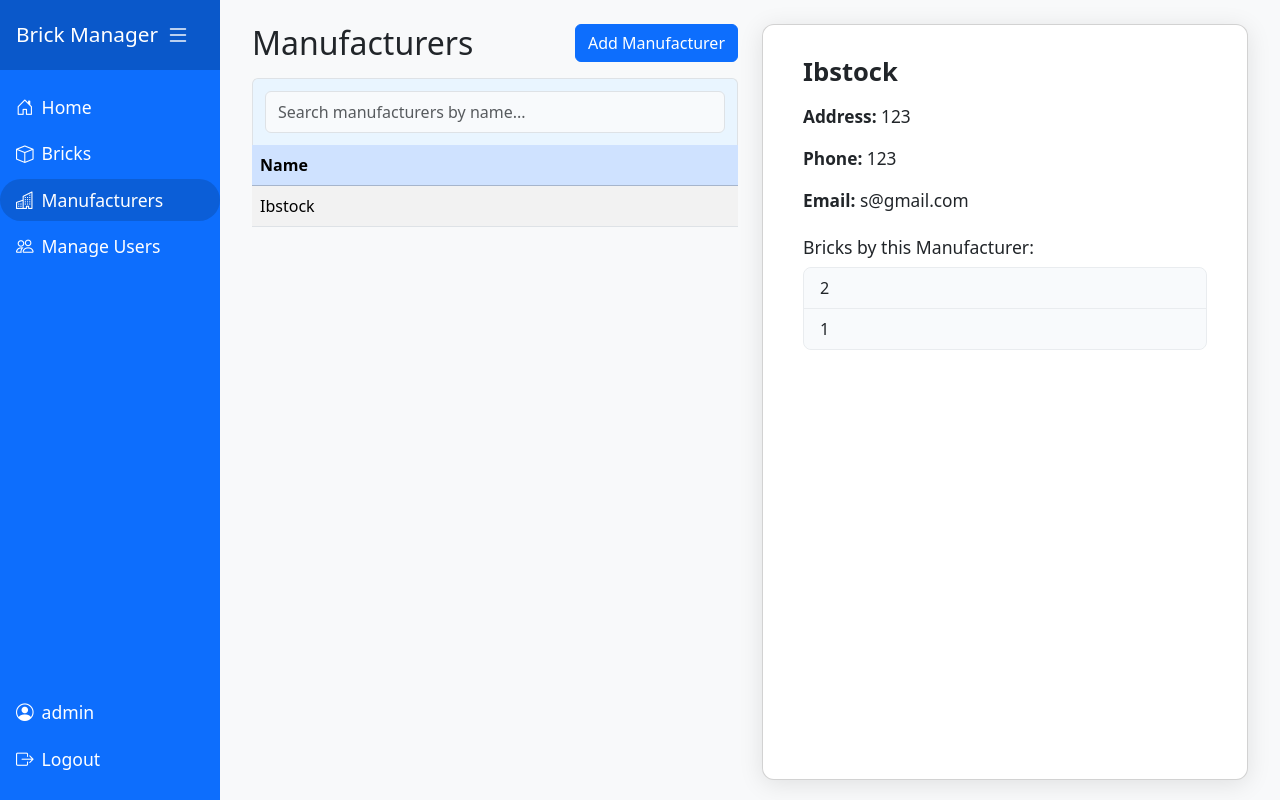
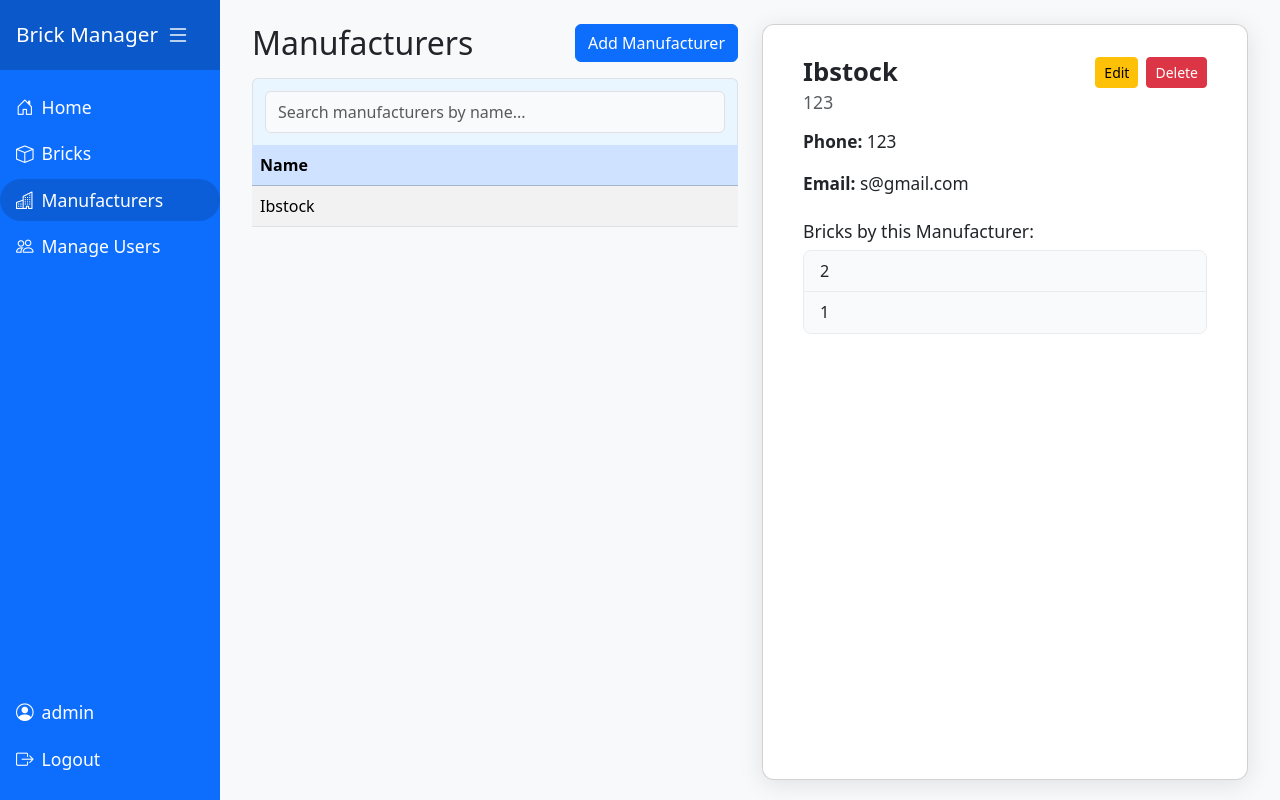
Before and after one commit to MUsmanaSaeed/software-engineering-and-and-agile, a Flask app: page /manufacturers/1 in a window 1280 px wide. Run offline with Flask 3, Linux system fonts and the light colour scheme; a user stored in the database is signed in.

Commit message:
Enhance manufacturers management: improve layout and styling of manufacturer detail panel, add back button, and update search box structure

```diff
--- a/templates/manufacturers.html
+++ b/templates/manufacturers.html
@@ -14,6 +14,9 @@
                 <input type="text" id="manufacturer-search-box" class="form-control table-search-box" placeholder="Search manufacturers by name...">
             </div>
             <table class="table table-striped table-hover align-middle" id="manufacturers-table">
+                <colgroup>
+                    <col style="width: 100%">
+                </colgroup>
                 <thead class="table-primary">
                     <tr>
                         <th>Name</th>
@@ -29,7 +32,7 @@
             </table>
         </div>
     </div>
-    <div class="col-lg-8 col-12 d-flex flex-column" id="manufacturer-detail-col" style="height: 100%;">
+    <div class="col-lg-8 col-12 d-flex flex-column" style="height: 100%;">
         <!-- Placeholder shown when no manufacturer is selected -->
         <div id="manufacturer-placeholder-panel" class="card flex-grow-1 h-100">
             <div class="card-body d-flex flex-column h-100 align-items-center justify-content-center text-muted">
@@ -45,18 +48,19 @@
                 <div class="d-flex justify-content-between align-items-center mb-2">
                     <h4 class="card-title mb-0" id="detail-m-name"></h4>
                     {% if session.get('userId') %}
-                    <div id="detail-m-actions" class="ms-2" style="display:none;">
+                    <div id="detail-m-actions">
                         <a href="#" id="edit-m-link" class="btn btn-warning btn-sm">Edit</a>
                         <a href="#" id="delete-m-link" class="btn btn-danger btn-sm">Delete</a>
                     </div>
                     {% endif %}
                 </div>
-                <ul class="list-group list-group-flush mb-3">
-                    <li class="list-group-item"><strong>Address:</strong> <span id="detail-m-address"></span></li>
+                <h6 class="card-subtitle mb-2 text-muted" id="detail-m-address"></h6>
+                <button id="back-to-manufacturer-btn" class="btn btn-secondary btn-sm mb-3" style="display:none; width: fit-content;">Back to Manufacturer</button>
+                <ul class="list-group list-group-flush mb-0">
                     <li class="list-group-item"><strong>Phone:</strong> <span id="detail-m-phone"></span></li>
                     <li class="list-group-item"><strong>Email:</strong> <span id="detail-m-email"></span></li>
                 </ul>
-                <div>
+                <div class="mt-3">
                     <h6>Bricks by this Manufacturer:</h6>
                     <ul class="list-group" id="detail-m-bricks"></ul>
                 </div>
```
Lines whose indentation alone changed are shown as unchanged.
